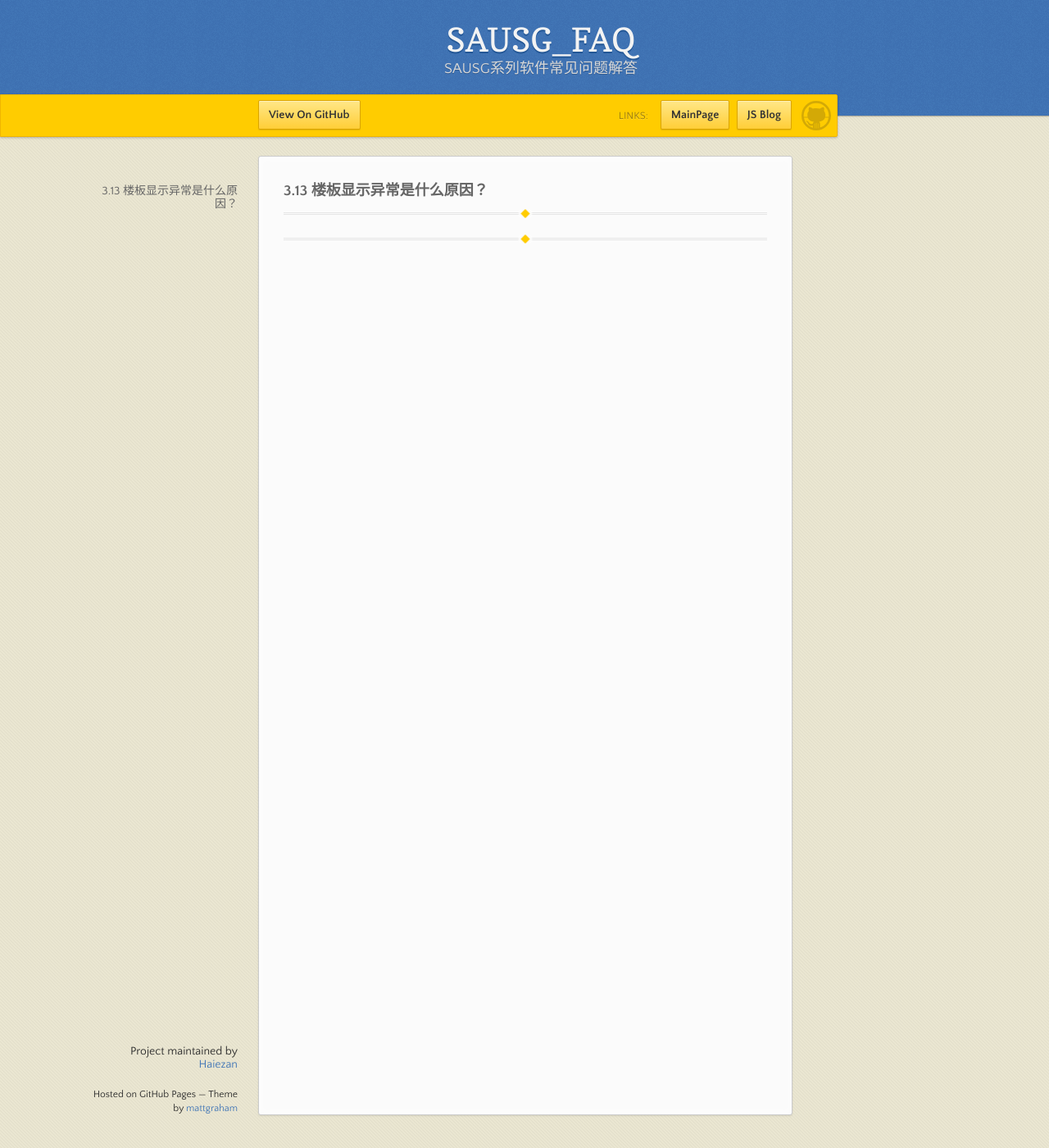
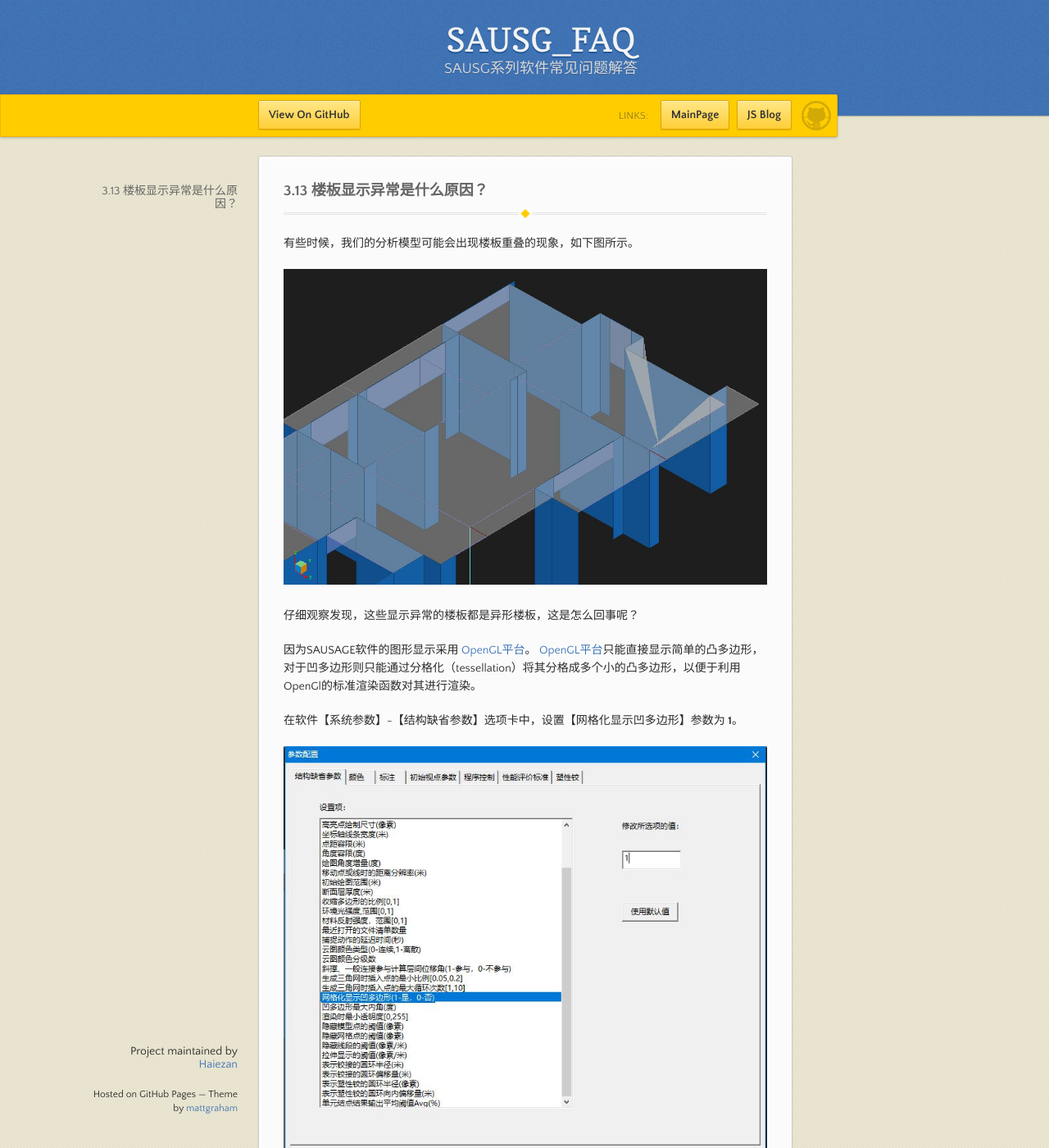
Before and after one commit to Haiezan/SAUSG_FAQ, a Jekyll site: the page built from 3.前处理问题/3.13.楼板显示异常是什么原因.md, in a window 1280 px wide and 1400 px high. Shown: the whole window at 82% size. Built offline with Jekyll 4.4.1, drawn with Linux system fonts in a browser that asks for light colours; our own code applies the rules of GitHub Pages for plain Markdown files; comment, search, counter and statistics services are not loaded; some of the changed text lies outside the part shown.

Commit message:
更新3.13

```diff
--- a/3.前处理问题/3.13.楼板显示异常是什么原因.md
+++ b/3.前处理问题/3.13.楼板显示异常是什么原因.md
@@ -1,5 +1,20 @@
 ### 3.13  楼板显示异常是什么原因？
+---
 
+有些时候，我们的分析模型可能会出现楼板重叠的现象，如下图所示。
+
+![](.\image\3.13-1.jpg)
+
+仔细观察发现，这些显示异常的楼板都是异形楼板，这是怎么回事呢？
+
+因为SAUSAGE软件的图形显示采用 [OpenGL平台](https://www.opengl.org/)。 [OpenGL平台](https://www.opengl.org/)只能直接显示简单的凸多边形，对于凹多边形则只能通过分格化（tessellation）将其分格成多个小的凸多边形，以便于利用OpenGl的标准渲染函数对其进行渲染。
+
+在软件【系统参数】-【结构缺省参数】选项卡中，设置【网格化显示凹多边形】参数为 **1**。
+
+![](.\image\3.13-2.jpg)
+
+点击【确定】，即可正常显示凹多边形楼板，如下图。
+
+![](.\image\3.13-3.jpg)
 
 ---
----
```
Also changed, not shown: 3.前处理问题/image/3.13-1.jpg (added), 3.前处理问题/image/3.13-2.jpg (added), 3.前处理问题/image/3.13-3.jpg (added).
